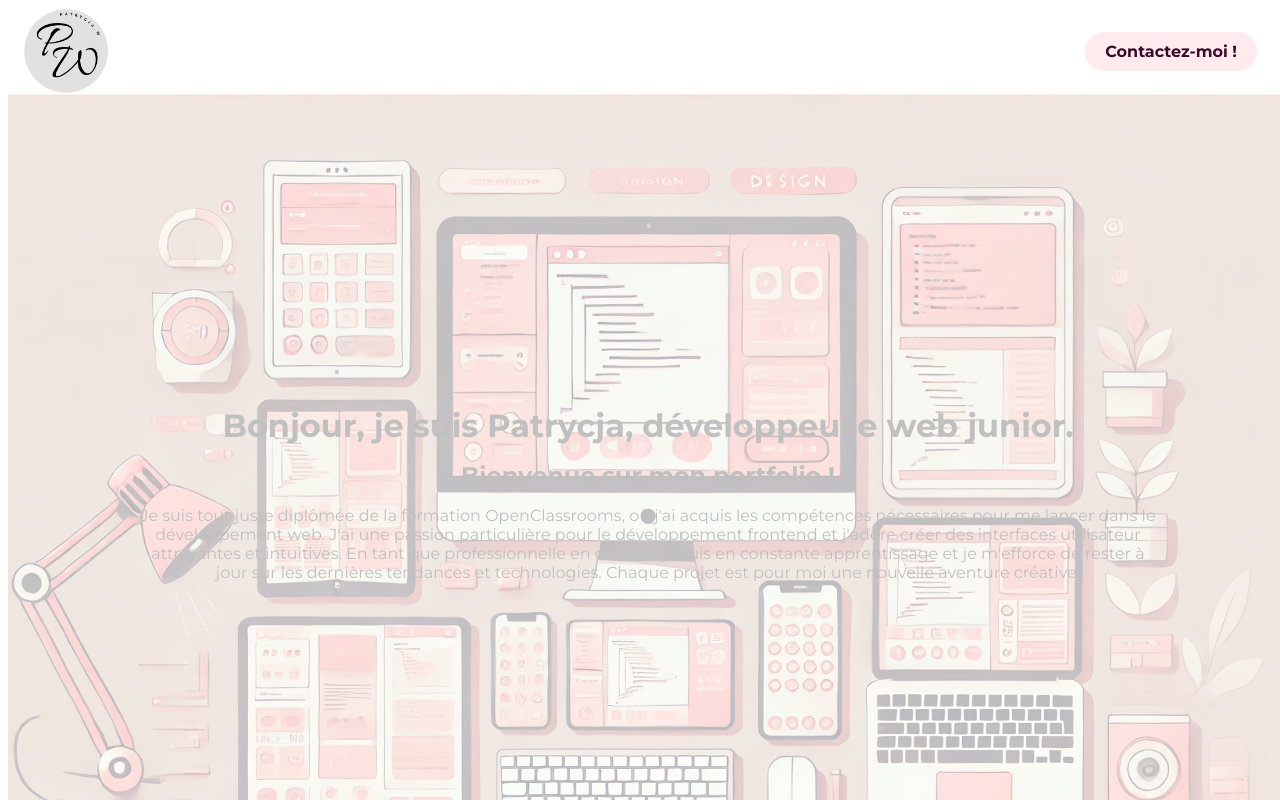
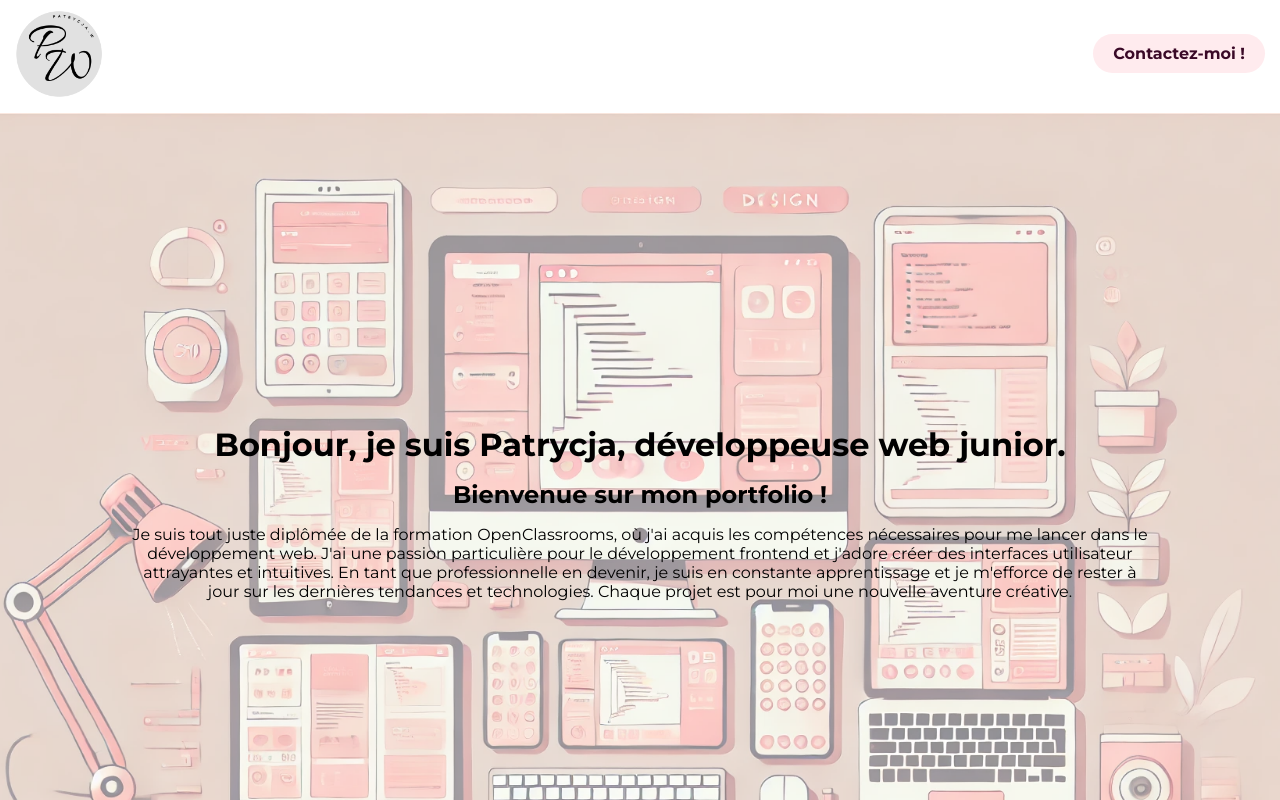
Before and after one commit to Patrycja-W/projet12-portfolio, a React (Vite) app: page / in a window 1280 px wide. Shown: the top 800 px of the page. Built offline with nearby package versions, Linux system fonts and the light colour scheme.

Commit message:
changement background

```diff
--- a/src/components/Header.jsx
+++ b/src/components/Header.jsx
@@ -8,7 +8,6 @@ const Header = () => {
       <a
         href="https://www.linkedin.com/in/patrycja-wierzbicka-3168aa295/"
         target="_blank"
-        rel="noopener noreferrer"
         className="nav_btn"
       >
         Contactez-moi !
--- a/src/styles/Header.scss
+++ b/src/styles/Header.scss
@@ -2,8 +2,7 @@
   display: flex;
   align-items: center;
   justify-content: space-between;
-  padding-left: 15px;
-  padding-right: 15px;
+  padding: 10px 15px 15px 15px;
 
   &_logo {
     width: 7%;
--- a/src/styles/Presentation.scss
+++ b/src/styles/Presentation.scss
@@ -1,5 +1,6 @@
 body {
   font-family: "Montserrat", serif;
+  margin: 0;
 }
 
 .container {
@@ -17,7 +18,6 @@ body {
     left: 0;
     width: 100%;
     height: 100%;
-    opacity: 0.3;
     display: flex;
     flex-direction: column;
     align-items: center;
@@ -27,7 +27,6 @@ body {
     h1,
     h2,
     p {
-      color: #333;
       z-index: 2;
       margin: 0.5rem;
       width: 80%;
```
Also changed, not shown: src/assets/backgroundimage.webp, src/assets/logo.webp.
